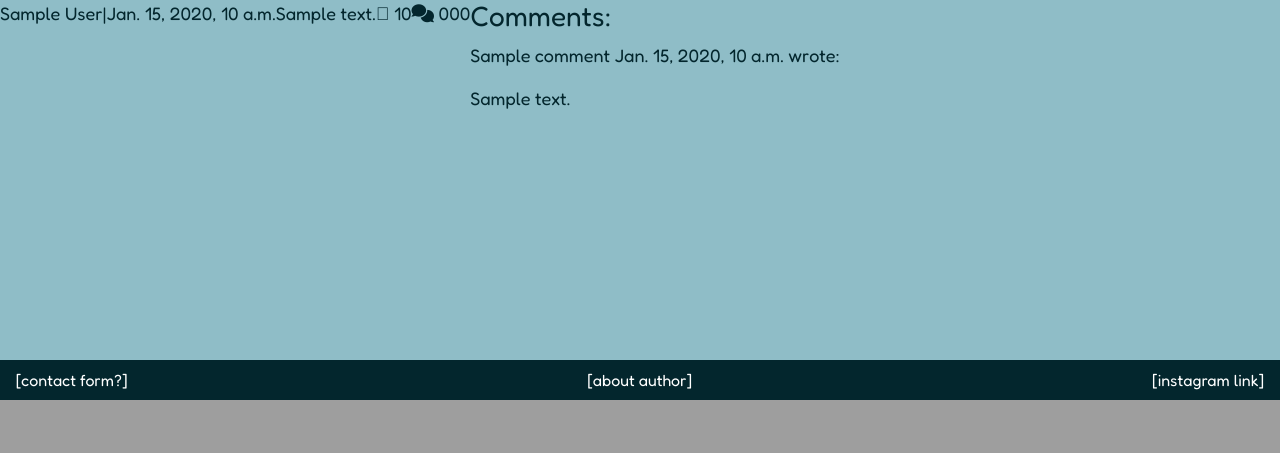
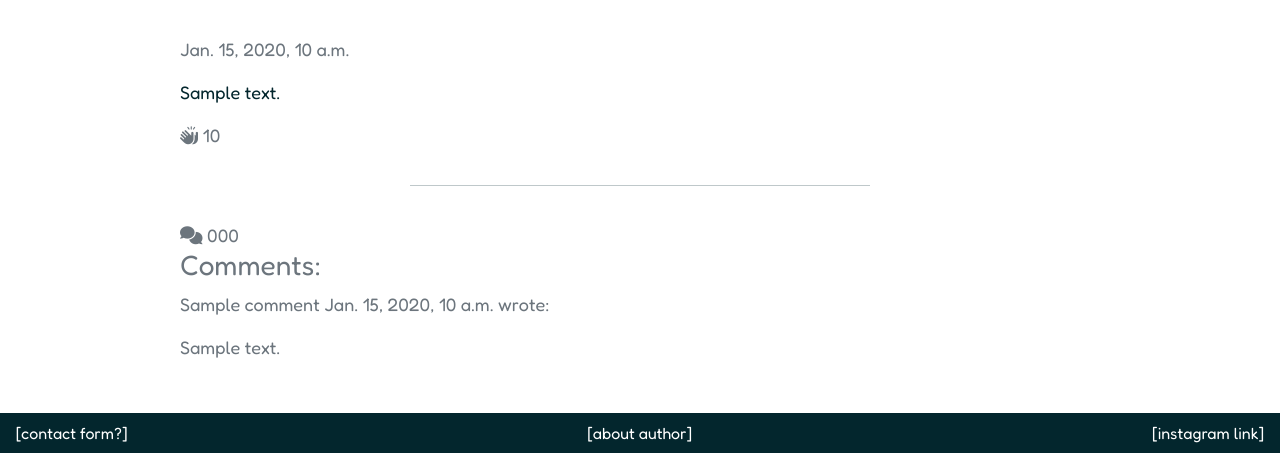
Before and after one commit to mountaincharlie/blosh_blog, a Django app: template templates/blog_view.html in a window 1280 px wide. Shown: the part 400-853 px from the top of the page. Before the commit the page ends 800 px from the top, so only its background shows below. Run offline with Django 3.2, Linux system fonts and the light colour scheme; tables that the repository leaves empty hold one stand-in row (values such as "Sample post"); the template is opened without the code that fills it: values that come from a table or form of the project are taken from there, most other values are stand-ins (such as "Sample title", 1, 10 or a date in 2020); data that the repository does not hold is empty.

Commit message:
Create and style blog view layout

```diff
--- a/static/css/style.css
+++ b/static/css/style.css
@@ -58,7 +58,7 @@ header{
 
 main{
     min-height: 45vh;
-    display:flex;
+    /* display:flex; */
 }
 
 /* ---------------------- BANNER H1 */
@@ -80,6 +80,19 @@ main{
 
 .blog-view-h1{
     color: #03262d;
+}
+
+/* ---------------------- BLOG VIEW */
+
+.blog-view{
+    padding: 2em 10em;
+    background-color: #fff;
+}
+
+.blog-view hr{
+    color: #03262d;
+    margin: 2em auto;
+    width: 50%;
 }
 
 /* ---------------------- NAV / HORIZONTAL LISTS */
@@ -179,6 +192,10 @@ a:hover{
     /* font-weight: 600; */
 }
 
+.card-footer i{
+    margin-left:5px;
+}
+
 /* .read-more{
     position: absolute;
     width: 100%;
--- a/templates/blog_view.html
+++ b/templates/blog_view.html
@@ -8,18 +8,16 @@
 
 {% block content %}
 
+<div class="blog-view">
     <!-- include crispy forms for comments -->
 
     <!-- alert messages -->
 
     <!-- blog content/layout -->
     <div>
-    <p>
-        {{ blog.author }}|{{ blog.created_date }}
+        <p class="text-muted">
+            {{ blog.created_date }}
         </p>
-    <div>
-
-    </div>
     </div>
     <!-- blog content -->
     <div>
@@ -28,26 +26,16 @@
         </p>
     </div>
 
-<!-- the like icon whether user is logged in or not -->
-<div>
-    <p>
-        <i class="fa-thin fa-hands-clapping"></i>
+    <!-- the like/comment icon whether user is logged in or not -->
+    <div class="text-muted">
+        <i class="fa-solid fa-hands-clapping"></i>
         {{ blog.number_of_likes }}
-    </p>
     </div>
-
-<!-- comments -->
-<div>
-    <p>
+    <hr>
+    <!-- displaying approved comments -->
+    <div class="text-muted">
         <i class="fa-solid fa-comments"></i>
         {{ blog.number_of_comments }}
-    </p>
-</div>
-
-<hr>
-
-<!-- displaying approved comments -->
-<div>
         <h3>Comments:</h3>
         <div>
             {% for comment in comments %}
@@ -62,6 +50,9 @@
             {% endfor %}
         </div>
     </div>
+</div>
+
+
 
 <!-- awaiting approval message/leave a comment form -->
 
```
Lines whose indentation alone changed are shown as unchanged.
